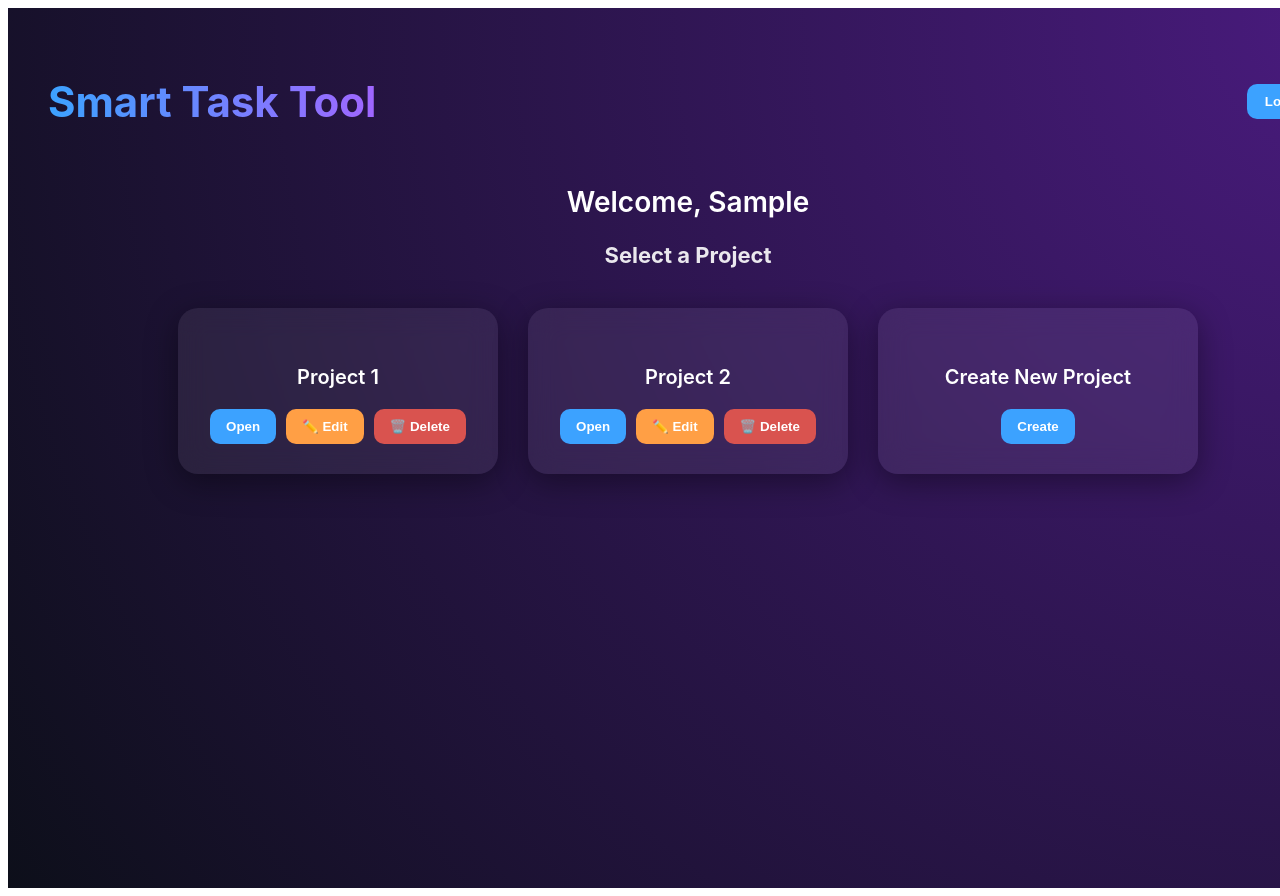
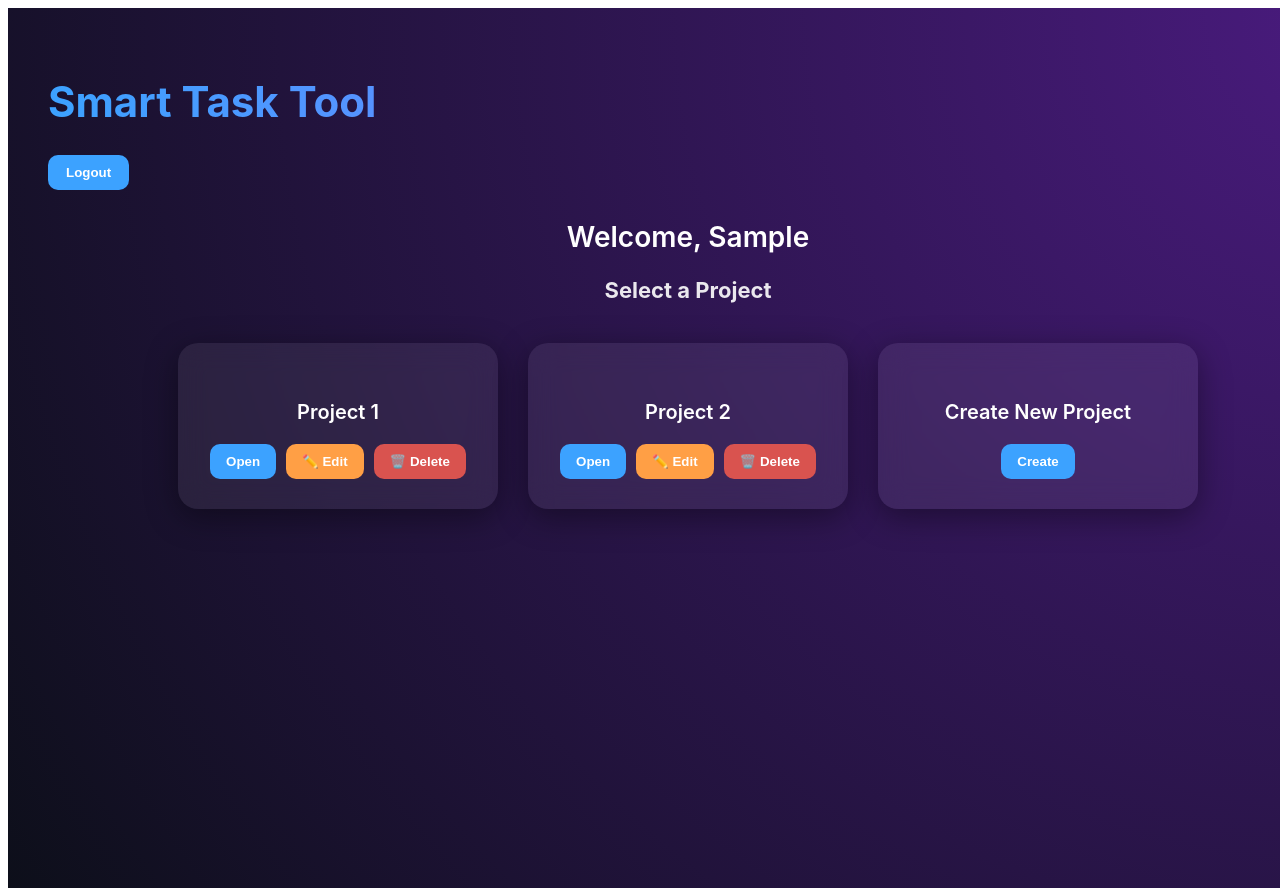
Before and after one commit to SariyaE/SmartTaskCollaboration, a React (Vite) app: page /projects in a window 1280 px wide. Both pictures are taken after typing "Sample", "Sample123" into the empty fields and a click on the button "Log In". Shown: the top 896 px of the page. Built offline with nearby package versions, Linux system fonts and the light colour scheme.

Commit message:
Update ProjectSelection.jsx

```diff
--- a/src/ProjectSelection.jsx
+++ b/src/ProjectSelection.jsx
@@ -59,10 +59,11 @@ export default function ProjectSelection({ user }) {
     <div className="project-page">
       <ToastContainer />
 
-      {/* HEADER */}
-      <div className="project-header">
+      {/* HEADER: title centered, logout at right */}
+      <div className="project-topbar">
+        <div className="project-topbar-left" /> {/* empty spacer */}
         <h1 className="project-title">Smart Task Tool</h1>
-
+        <div className="project-topbar-right">
           <button
             className="logout-btn"
             onClick={() => {
@@ -73,14 +74,13 @@ export default function ProjectSelection({ user }) {
             Logout
           </button>
         </div>
+      </div>
 
-      {/* WELCOME */}
-      <h2 className="welcome-text">
-        Welcome, {user.username}
-      </h2>
-
-      {/* SUBTITLE */}
+      {/* WELCOME and subtitle centered */}
+      <div className="project-centered">
+        <h2 className="welcome-text">Welcome, {user?.username || "guest"}</h2>
         <h3 className="select-text">Select a Project</h3>
+      </div>
 
       {/* PROJECT CARDS */}
       <div className="project-grid">
@@ -105,7 +105,7 @@ export default function ProjectSelection({ user }) {
         ))}
 
         {/* CREATE NEW */}
-        <div className="project-card">
+        <div className="project-card create-card">
           <h4 className="project-name">Create New Project</h4>
 
           <button className="btn blue" onClick={createProject}>
```
Lines whose indentation alone changed are shown as unchanged.
